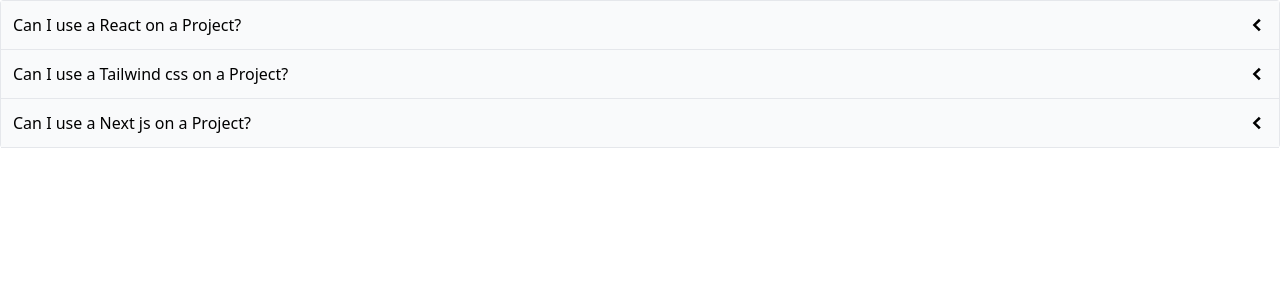
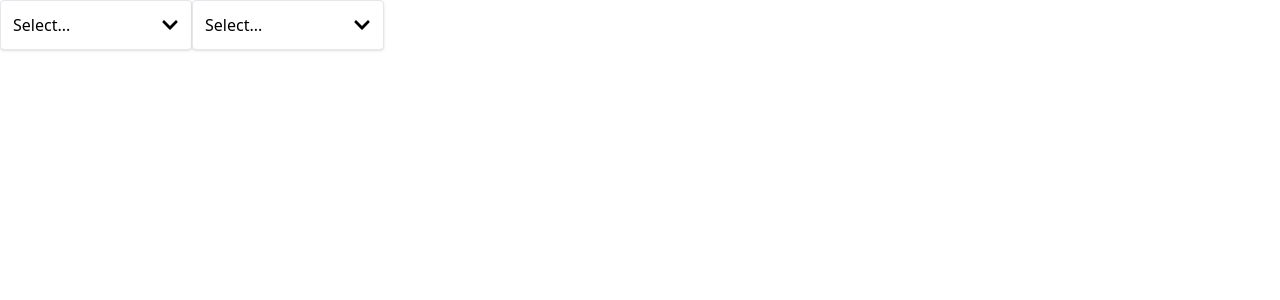
Before and after one commit to vikramjelije/ReactLearnings, a React (Create React App) app in the folder components/: page / in a window 1280 px wide. Shown: the top 300 px of the page. Built offline with nearby package versions, Linux system fonts and the light colour scheme.

Commit message:
completes section 12

```diff
--- a/components/src/App.js
+++ b/components/src/App.js
@@ -1,25 +1,31 @@
-import Accordion from "./components/Accordion";
+import Dropdown from "./components/Dropdown";
+import { useState } from 'react';
 
 function App() {
-  const items = [
+  const [ selectedValue, setSelectedValue] = useState(null);
+  const options = [
     {
-      id: 1,
-      label: "Can I use a React on a Project?",
-      content:"You can use React on any project that you want."
+      label: "Red",
+      value:"red"
     },
     {
-      id: 2,
-      label: "Can I use a Tailwind css on a Project?",
-      content:"You can use Tailwind css  on any project that you want."
+      label: "Green",
+      value:"green"
     },
     {
-      id: 3,
-      label: "Can I use a Next js on a Project?",
-      content:"You can use Next js on any project that you want."
+      label: "Blue",
+      value:"blue"
     }
-  ]
+  ];
+
+  const handleSelect = (option) => {
+    setSelectedValue(option);
+  }
   return (
-    <Accordion items={items}/>
+    <div className="flex">
+      <Dropdown options={options} value={selectedValue} onChange={handleSelect}/>
+      <Dropdown options={options} value={selectedValue} onChange={handleSelect}/>
+    </div>
   );
 }
 
--- /dev/null
+++ b/components/src/components/Dropdown.js
@@ -0,0 +1,60 @@
+import { useState, useEffect, useRef } from "react";
+import Panel from "./Panel";
+import { FaChevronDown } from "react-icons/fa";
+
+function Dropdown({ options, value, onChange }) {
+    const divEl = useRef();
+    useEffect(() => {
+        const handler = (event) => {
+            if(!divEl?.current.contains(event.target)) {
+                setIsOpen(false);
+            }
+        }
+
+        document.addEventListener('click', handler);
+
+        return () => {
+            document.removeEventListener('click', handler);
+        };
+    }, []);
+  const [isOpen, setIsOpen] = useState(false);
+  const handleOptionClick = (option) => {
+    setIsOpen(false);
+    onChange(option);
+  };
+  const renderedOptions = options.map((option) => {
+    return (
+      <div
+        className="hover:bg-sky-100 rounded cursor-pointer p-1"
+        onClick={() => handleOptionClick(option)}
+        key={option.value}
+      >
+        {option.label}
+      </div>
+    );
+  });
+  const handleClick = () => {
+    setIsOpen((currentValue) => {
+      return !currentValue;
+    });
+  };
+
+  return (
+    <div ref={divEl} className="w-48 relative">
+      <Panel
+        className="flex justify-between items-center cursor-pointer"
+        onClick={handleClick}
+      >
+        {value?.label || "Select..."}
+        <FaChevronDown className="text-lg"/>
+      </Panel>
+      {isOpen && (
+        <Panel className="absolute top-full">
+          {renderedOptions}
+        </Panel>
+      )}
+    </div>
+  );
+}
+
+export default Dropdown;
--- /dev/null
+++ b/components/src/components/Panel.js
@@ -0,0 +1,8 @@
+import classNames from 'classnames'
+
+function Panel({ children, className, ...rest}) {
+    const finalClassNames = classNames('border rounded p-3 shadow bg-white w-full', className);
+    return <div {...rest} className={finalClassNames}>{children}</div>;
+}
+
+export default Panel;
--- /dev/null
+++ b/components/src/pages/AccordionPage.js
@@ -0,0 +1,26 @@
+import Accordion from "../components/Accordion";
+
+function AccordionPage() {
+  const items = [
+    {
+      id: 1,
+      label: "Can I use a React on a Project?",
+      content:"You can use React on any project that you want."
+    },
+    {
+      id: 2,
+      label: "Can I use a Tailwind css on a Project?",
+      content:"You can use Tailwind css  on any project that you want."
+    },
+    {
+      id: 3,
+      label: "Can I use a Next js on a Project?",
+      content:"You can use Next js on any project that you want."
+    }
+  ]
+  return (
+    <Accordion items={items}/>
+  );
+}
+
+export default AccordionPage;
```
